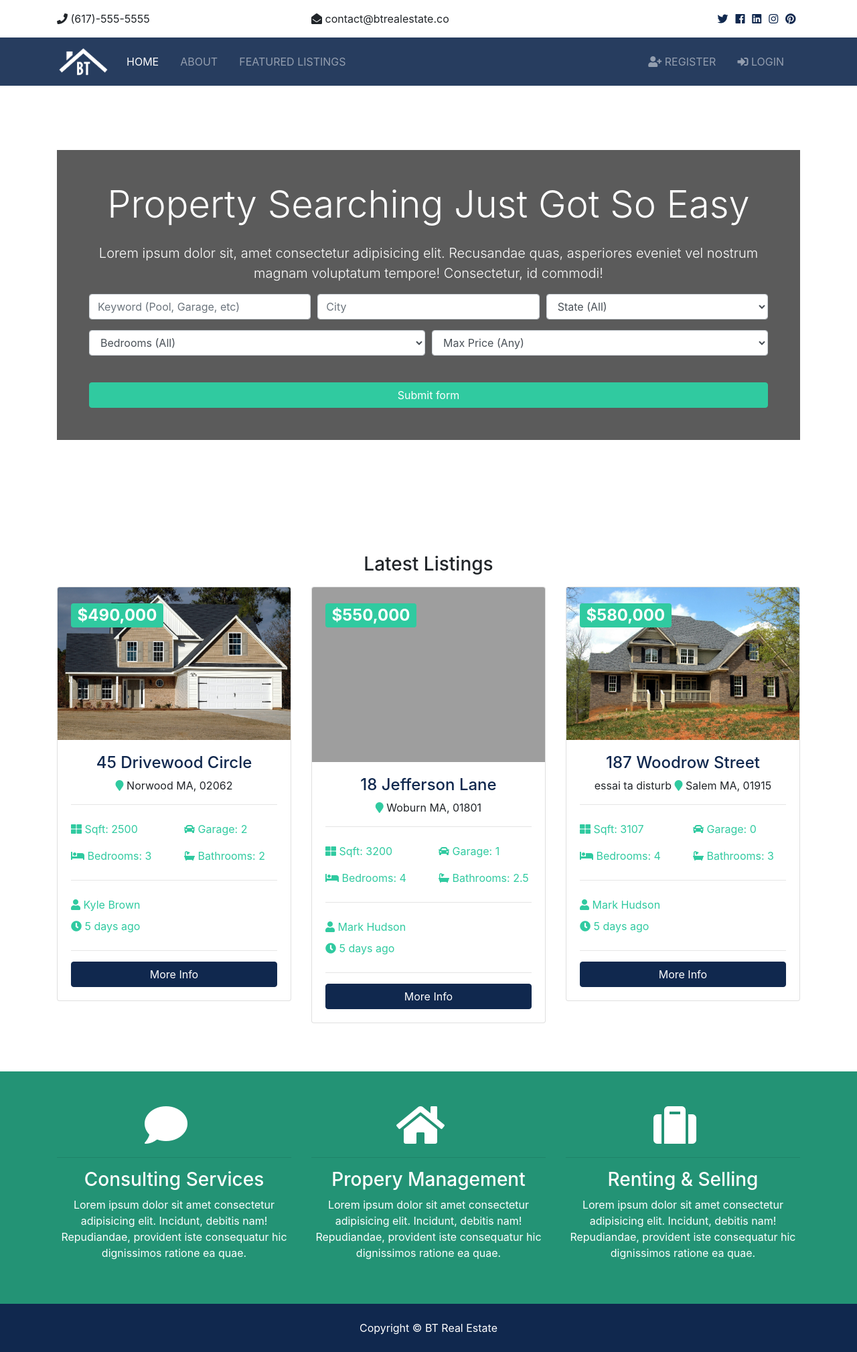
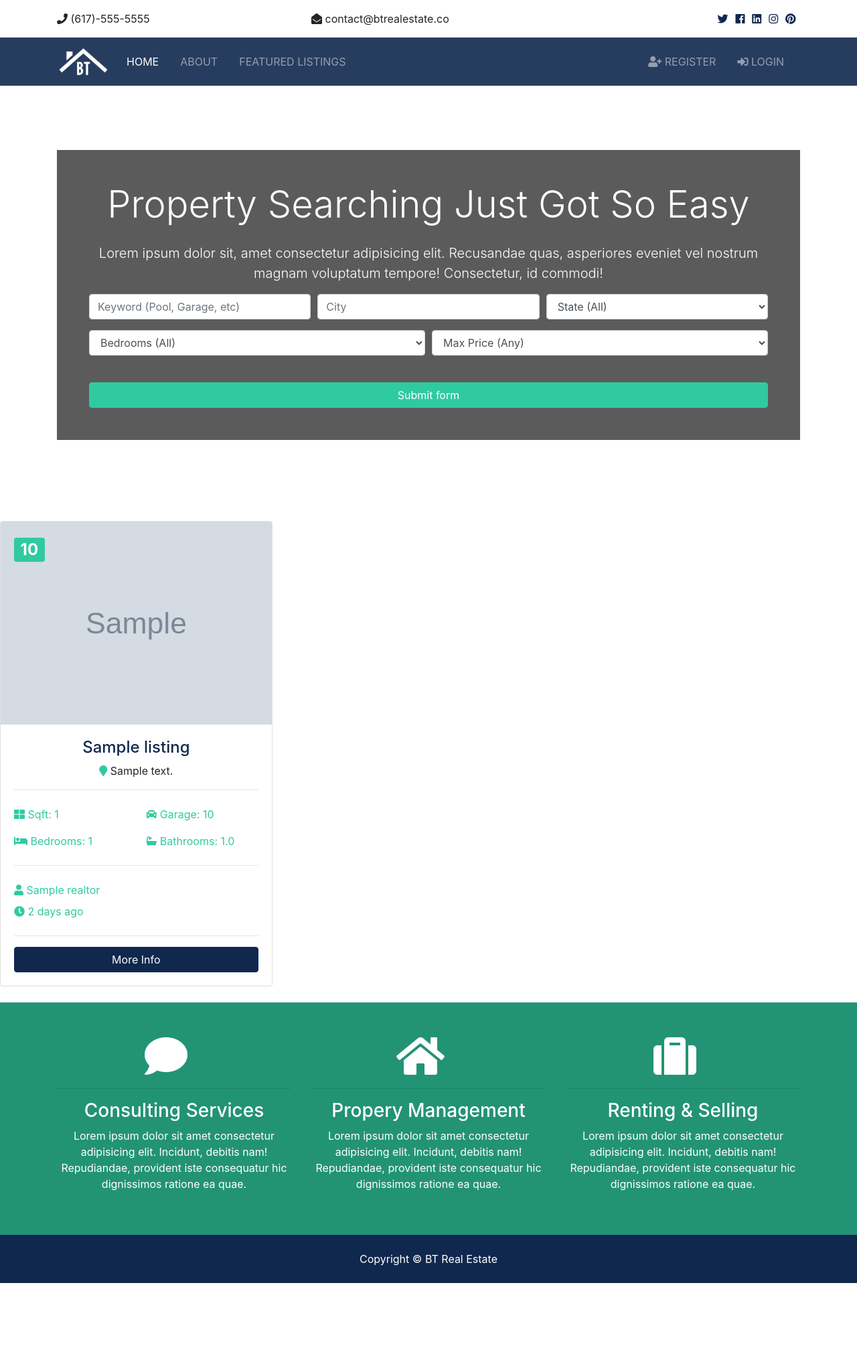
Before and after one commit to Sujit115/bug_free, a Django app: page / in a window 1280 px wide. Shown: the whole page at 67% size. After the commit the page ends 1916 px from the top, so only its background shows below. Run offline with Django 3.2, Linux system fonts and the light colour scheme; tables that the repository leaves empty hold one stand-in row (values such as "Sample post"); grey boxes marked "Sample" are stand-in pictures; some libraries are stand-ins or nearby versions; grey boxes are pictures that could not be loaded.

Commit message:
listing index made dynamic

```diff
--- a/listing/urls.py
+++ b/listing/urls.py
@@ -2,9 +2,8 @@ from django.urls import path
 from . import views
 
 app_name = "listing"
-
 urlpatterns = [
     path('', views.index, name="index"),
-    path('<int:listing>', views.listing, name="listing"),
+    path('<int:listing_id>', views.listing, name="listing"),
     path('search/', views.search, name="search")
 ]
--- a/listing/views.py
+++ b/listing/views.py
@@ -8,9 +8,11 @@ def index(request):
     context = {
         'listings' : listings
     }
+
     return render(request, 'listing/listings.html', context)
 
-def listing(request):
+def listing(request, listing_id):
+
     return render(request, 'listing/listing.html')
 
 def search(request):
--- a/page/views.py
+++ b/page/views.py
@@ -1,8 +1,17 @@
 from django.shortcuts import render
 
 # Create your views here.
+
+from listing.models import Listing
+
 def index(request):
-    return render(request, 'pages/index.html')
+    listings = Listing.objects.order_by('list_date')
+
+    context = {
+        'listings' : listings
+    }
+
+    return render(request, 'pages/index.html', context)
 
 def about(request):
     return render(request, 'pages/about.html')
--- a/project/settings.py
+++ b/project/settings.py
@@ -40,6 +40,7 @@ INSTALLED_APPS = [
     'django.contrib.sessions',
     'django.contrib.messages',
     'django.contrib.staticfiles',
+    'django.contrib.humanize',
 ]
 
 MIDDLEWARE = [
--- a/project/urls.py
+++ b/project/urls.py
@@ -19,9 +19,9 @@ from django.conf import settings
 from django.conf.urls.static import static
 
 urlpatterns = [
-    path('admin/', admin.site.urls),
+    path('admin/', admin.site.urls,),
     path('', include('page.urls')),
-    path('listing/', include('listing.urls')),
+    path('listing/', include('listing.urls', namespace="listings")),
 
 
 ]
--- a/templates/pages/index.html
+++ b/templates/pages/index.html
@@ -1,5 +1,6 @@
 {% extends 'base.html' %}
 {% block section %}
+{% load humanize %}
 
 <!-- Showcase -->
 <section id="showcase">
@@ -128,143 +129,59 @@
 </section>
 <!-- end showcase -->
 
-<!-- Listings -->
-<section id="listings" class="py-5">
-    <div class="container">
-        <h3 class="text-center mb-3">Latest Listings</h3>
 <div class="row">
-            <!-- Listing 1 -->
+    {% if listings %}
+    {% for listing in listings %}
+    <!-- listing -->
     <div class="col-md-6 col-lg-4 mb-4">
         <div class="card listing-preview">
-                    <img class="card-img-top" src="assets/img/homes/home-1.jpg" alt="">
+            <img class="card-img-top" src="{{ listing.photo_main.url }}" alt="">
             <div class="card-img-overlay">
                 <h2>
-                            <span class="badge badge-secondary text-white">$490,000</span>
+                    <span class="badge badge-secondary text-white"> {{ listing.price | intcomma }} </span>
                 </h2>
             </div>
             <div class="card-body">
                 <div class="listing-heading text-center">
-                            <h4 class="text-primary">45 Drivewood Circle</h4>
+                    <h4 class="text-primary"> {{ listing.title }} </h4>
                     <p>
-                                <i class="fas fa-map-marker text-secondary"></i> Norwood MA, 02062</p>
+                        <i class="fas fa-map-marker text-secondary"></i> {{ listing.address }}</p>
                 </div>
                 <hr>
                 <div class="row py-2 text-secondary">
                     <div class="col-6">
-                                <i class="fas fa-th-large"></i> Sqft: 2500</div>
+                        <i class="fas fa-th-large"></i> Sqft: {{ listing.sqft}}</div>
                     <div class="col-6">
-                                <i class="fas fa-car"></i> Garage: 2</div>
+                        <i class="fas fa-car"></i> Garage: {{ listing.garage }}</div>
                 </div>
                 <div class="row py-2 text-secondary">
                     <div class="col-6">
-                                <i class="fas fa-bed"></i> Bedrooms: 3</div>
+                        <i class="fas fa-bed"></i> Bedrooms: {{ listing.bedrooms }}</div>
                     <div class="col-6">
-                                <i class="fas fa-bath"></i> Bathrooms: 2</div>
+                        <i class="fas fa-bath"></i> Bathrooms: {{ listing.bathrooms}}</div>
                 </div>
                 <hr>
                 <div class="row py-2 text-secondary">
-                            <div class="col-6">
-                                <i class="fas fa-user"></i> Kyle Brown</div>
+                    <div class="col-12">
+                        <i class="fas fa-user"></i> {{ listing.realtor.name}}</div>
                 </div>
                 <div class="row text-secondary pb-2">
                     <div class="col-6">
-                                <i class="fas fa-clock"></i> 5 days ago</div>
+                        <i class="fas fa-clock"></i> 2 days ago</div>
                 </div>
                 <hr>
-                        <a href="listing.html" class="btn btn-primary btn-block">More Info</a>
+                <a href="{% url "listings:listing" listing.id %}" class="btn btn-primary btn-block">More Info</a>
             </div>
         </div>
     </div>
-
-            <!-- Listing 2 -->
-            <div class="col-md-6 col-lg-4 mb-4">
-                <div class="card listing-preview">
-                    <img class="card-img-top" src="assets/img/homes/home-2.jpg" alt="">
-                    <div class="card-img-overlay">
-                        <h2>
-                            <span class="badge badge-secondary text-white">$550,000</span>
-                        </h2>
+    {% endfor %}
+    {% else %}
+    <div>
+        <p>No data available </p>
     </div>
-                    <div class="card-body">
-                        <div class="listing-heading text-center">
-                            <h4 class="text-primary">18 Jefferson Lane</h4>
-                            <p>
-                                <i class="fas fa-map-marker text-secondary"></i> Woburn MA, 01801</p>
-                        </div>
-                        <hr>
-                        <div class="row py-2 text-secondary">
-                            <div class="col-6">
-                                <i class="fas fa-th-large"></i> Sqft: 3200</div>
-                            <div class="col-6">
-                                <i class="fas fa-car"></i> Garage: 1</div>
-                        </div>
-                        <div class="row py-2 text-secondary">
-                            <div class="col-6">
-                                <i class="fas fa-bed"></i> Bedrooms: 4</div>
-                            <div class="col-6">
-                                <i class="fas fa-bath"></i> Bathrooms: 2.5</div>
-                        </div>
-                        <hr>
-                        <div class="row py-2 text-secondary">
-                            <div class="col-6">
-                                <i class="fas fa-user"></i> Mark Hudson</div>
-                        </div>
-                        <div class="row text-secondary pb-2">
-                            <div class="col-6">
-                                <i class="fas fa-clock"></i> 5 days ago</div>
-                        </div>
-                        <hr>
-                        <a href="listing.html" class="btn btn-primary btn-block">More Info</a>
-                    </div>
-                </div>
-            </div>
-
-            <!-- Listing 3 -->
-            <div class="col-md-6 col-lg-4 mb-4">
-                <div class="card listing-preview">
-                    <img class="card-img-top" src="assets/img/homes/home-3.jpg" alt="">
-                    <div class="card-img-overlay">
-                        <h2>
-                            <span class="badge badge-secondary text-white">$580,000</span>
-                        </h2>
-                    </div>
-                    <div class="card-body">
-                        <div class="listing-heading text-center">
-                            <h4 class="text-primary">187 Woodrow Street</h4>
-                            <p>essai ta disturb
-                                <i class="fas fa-map-marker text-secondary"></i> Salem MA, 01915</p>
-                        </div>
-                        <hr>
-                        <div class="row py-2 text-secondary">
-                            <div class="col-6">
-                                <i class="fas fa-th-large"></i> Sqft: 3107</div>
-                            <div class="col-6">
-                                <i class="fas fa-car"></i> Garage: 0</div>
-                        </div>
-                        <div class="row py-2 text-secondary">
-                            <div class="col-6">
-                                <i class="fas fa-bed"></i> Bedrooms: 4</div>
-                            <div class="col-6">
-                                <i class="fas fa-bath"></i> Bathrooms: 3</div>
-                        </div>
-                        <hr>
-                        <div class="row py-2 text-secondary">
-                            <div class="col-6">
-                                <i class="fas fa-user"></i> Mark Hudson</div>
-                        </div>
-                        <div class="row text-secondary pb-2">
-                            <div class="col-6">
-                                <i class="fas fa-clock"></i> 5 days ago</div>
-                        </div>
-                        <hr>
-                        <a href="listing.html" class="btn btn-primary btn-block">More Info</a>
-                    </div>
-                </div>
-            </div>
+    {% endif %}
 
 </div>
-    </div>
-</section>
 
 <section id="services" class="py-5 bg-secondary text-white">
     <div class="container">
```
Also changed, not shown: templates/listing/listings.html (+12 -9 lines), media/photos/2020/01/22/82069371_462541931297598_2732032038470156288_n.jpg (added). Lines whose indentation alone changed are shown as unchanged.
